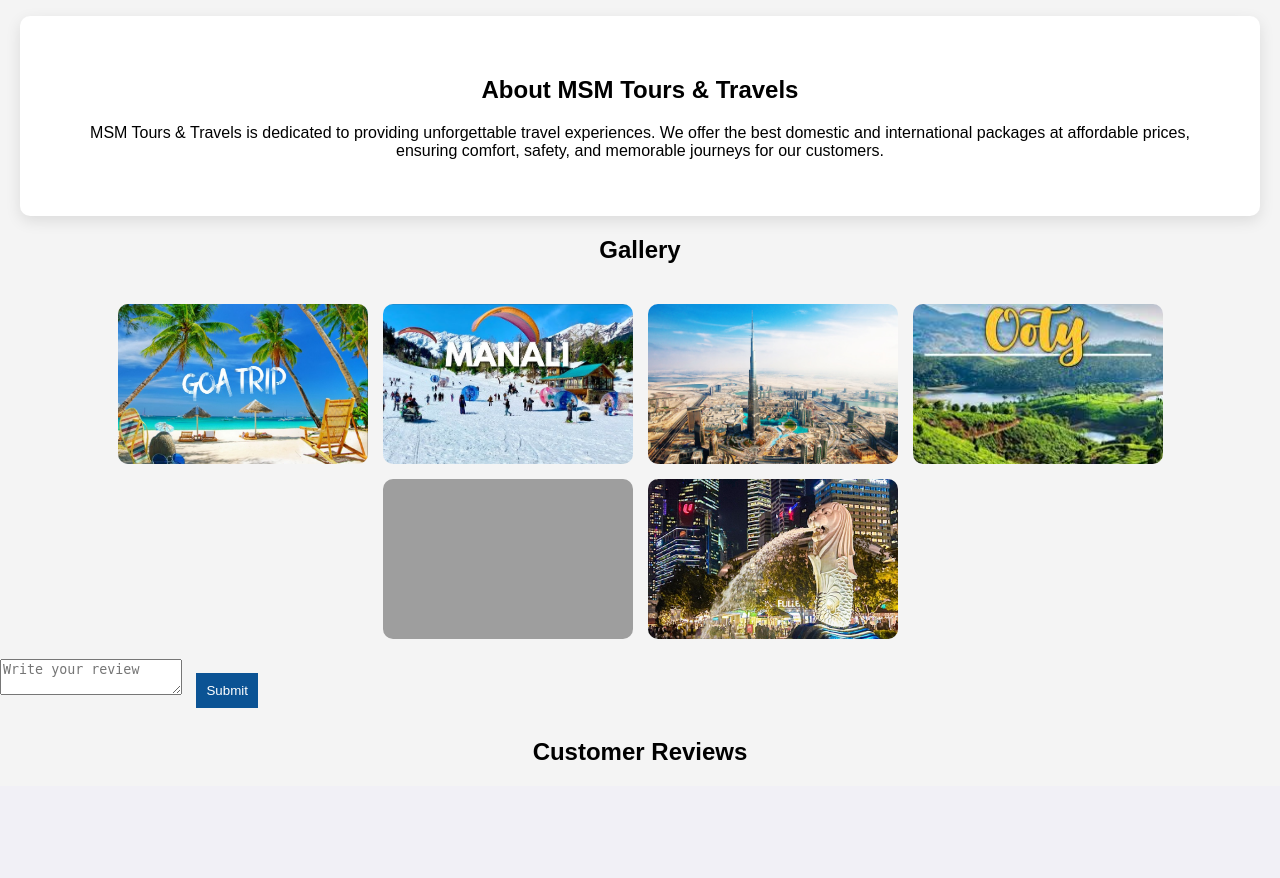
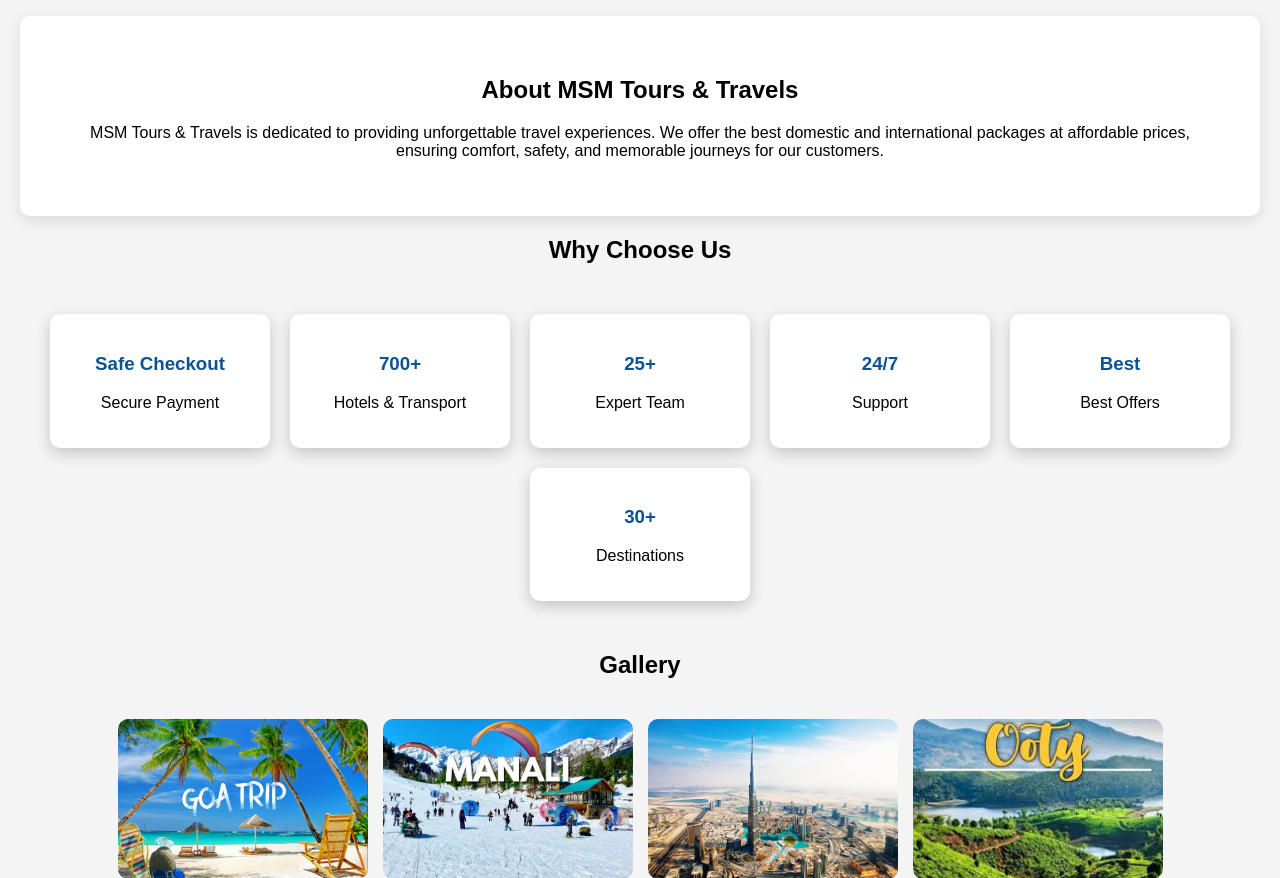
Before and after one commit to Michelle3212/MSM-Tours-Travels, a Flask app: page / in a window 1280 px wide. Shown: the part 946-1824 px from the top of the page. Before the commit the page ends 1706 px from the top, so only its background shows below. Run offline with Flask 3, Linux system fonts and the light colour scheme; data that the repository does not hold is empty; grey boxes are pictures that could not be loaded.

Commit message:
homepage UI update + why choose us section

```diff
--- a/static/style.css
+++ b/static/style.css
@@ -184,3 +184,29 @@ height:300px;
 object-fit:cover;
 border-radius:10px;
 }
+/* WHY CHOOSE US */
+.why-us{
+display:flex;
+flex-wrap:wrap;
+justify-content:center;
+gap:20px;
+padding:30px;
+}
+
+.why-card{
+background:white;
+width:180px;
+padding:20px;
+text-align:center;
+border-radius:10px;
+box-shadow:0 5px 15px rgba(0,0,0,0.2);
+transition:0.3s;
+}
+
+.why-card:hover{
+transform:translateY(-8px);
+}
+
+.why-card h3{
+color:#0b5394;
+}
--- a/templates/index.html
+++ b/templates/index.html
@@ -110,6 +110,41 @@ ensuring comfort, safety, and memorable journeys for our customers.
 </p>
 
 </section>
+<h2 class="section-title">Why Choose Us</h2>
+
+<div class="why-us">
+
+<div class="why-card">
+<h3>Safe Checkout</h3>
+<p>Secure Payment</p>
+</div>
+
+<div class="why-card">
+<h3>700+</h3>
+<p>Hotels & Transport</p>
+</div>
+
+<div class="why-card">
+<h3>25+</h3>
+<p>Expert Team</p>
+</div>
+
+<div class="why-card">
+<h3>24/7</h3>
+<p>Support</p>
+</div>
+
+<div class="why-card">
+<h3>Best</h3>
+<p>Best Offers</p>
+</div>
+
+<div class="why-card">
+<h3>30+</h3>
+<p>Destinations</p>
+</div>
+
+</div>
 
 <h2 class="section-title">Gallery</h2>
 
```
